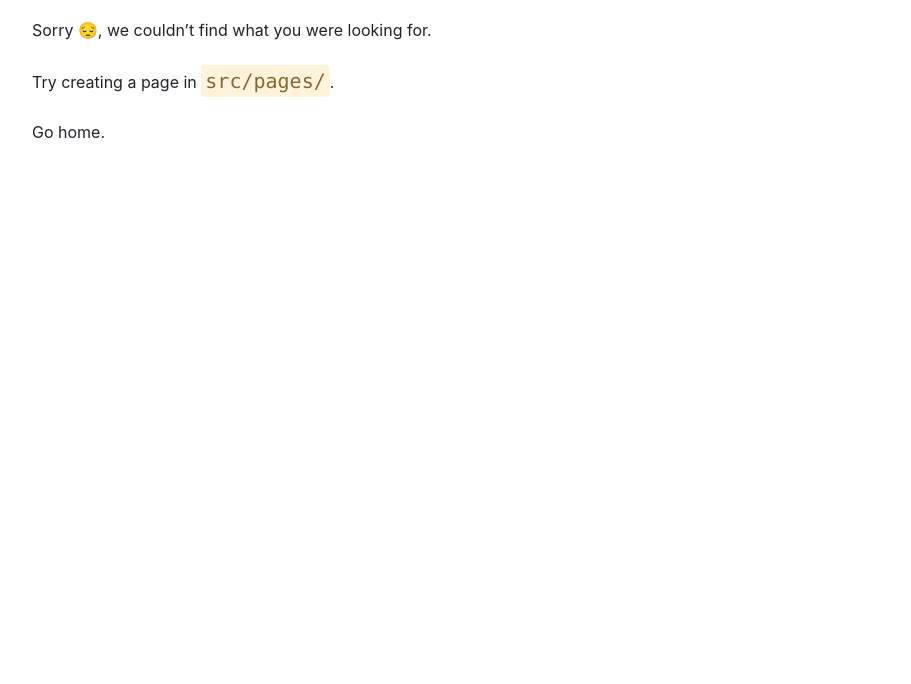
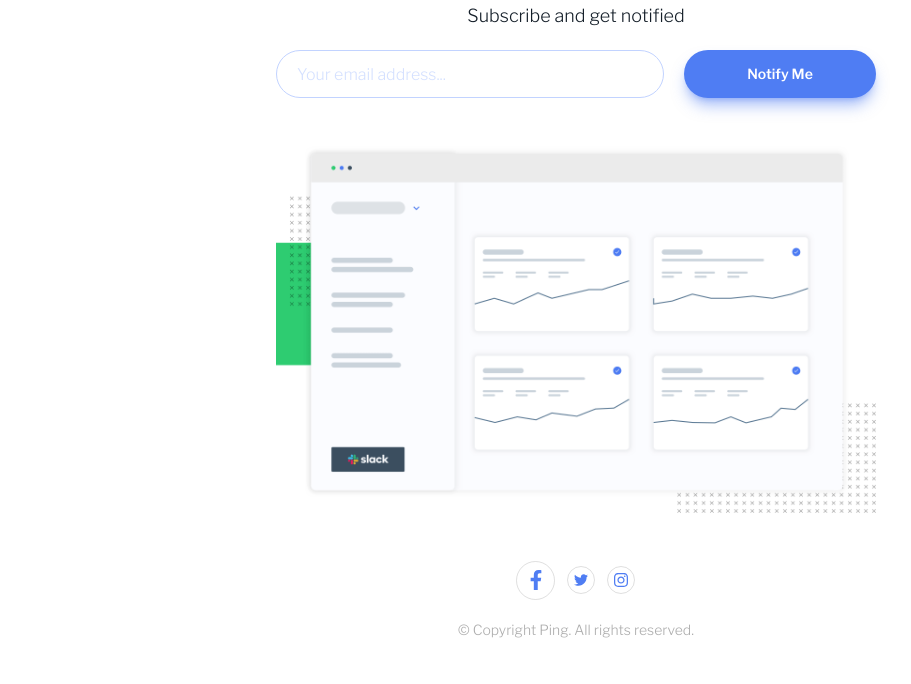
Before and after one commit to MuniruIssah/frontendmento-main, a Gatsby site: page /pages/ping-coming-soon in a window 1280 px wide. Before the commit this address had no page. Shown: the part 166-850 px from the top of the page, without its empty margins (64-975 px from the left). Before the commit the page ends 800 px from the top, so only its background shows below. Built offline with nearby package versions, Linux system fonts and the light colour scheme; Gatsby itself is replaced by a stand-in of ours.

Commit message:
Completes Ping Coming Soon

```diff
--- a/gatsby-browser.js
+++ b/gatsby-browser.js
@@ -53,3 +53,7 @@ import "@fontsource/open-sans"
 import "@fontsource/dm-serif-display"
 import "@fontsource/karla"
 import "@fontsource/karla/700.css"
+
+import "@fontsource/libre-franklin/300.css"
+import "@fontsource/libre-franklin/600.css"
+import "@fontsource/libre-franklin/700.css"
--- a/package.json
+++ b/package.json
@@ -24,6 +24,7 @@
     "@fontsource/karla": "^4.5.11",
     "@fontsource/kumbh-sans": "^4.5.12",
     "@fontsource/lexend-deca": "^4.5.14",
+    "@fontsource/libre-franklin": "^4.5.11",
     "@fontsource/manrope": "^4.5.13",
     "@fontsource/open-sans": "^4.5.14",
     "@fontsource/outfit": "^4.5.11",
--- /dev/null
+++ b/src/features/ping-coming-soon/components/ping-coming-soon-footer.js
@@ -0,0 +1,25 @@
+import React from 'react';
+import {FaFacebookF,FaTwitter,FaInstagram} from "react-icons/fa";
+
+const PingComingSoonFooter = () => {
+    return (
+        <footer className={'flex flex-col items-center gap-5'}>
+            <div className={'flex items-center gap-3'}>
+                <PingIconButton extraClasses={"p-[8.5px] h-full w-full"}><FaFacebookF/></PingIconButton>
+                <PingIconButton><FaTwitter/></PingIconButton>
+                <PingIconButton><FaInstagram/></PingIconButton>
+            </div>
+            <span className={'text-sm text-[#969696]/80'}>© Copyright Ping. All rights reserved.</span>
+        </footer>
+    );
+};
+
+export default PingComingSoonFooter;
+
+const PingIconButton=({children,extraClasses})=>{
+    return (
+        <div className={`h-7 w-7 p-1.5 flex items-center justify-center rounded-full border border-[#969696]/30  hover:border-[#4F7DF3] hover:bg-[#4F7DF3] cursor-pointer  text-[#4F7DF3] hover:text-white ${extraClasses}`}>
+            {children}
+        </div>
+    );
+}
--- /dev/null
+++ b/src/features/ping-coming-soon/components/ping-coming-soon-form.js
@@ -0,0 +1,48 @@
+import React, {useMemo, useState} from 'react';
+import {validateEmail} from "../helpers/validate-email";
+import {toast} from "react-toastify";
+
+const PingComingSoonForm = () => {
+    const [state,setState]=useState({
+        emailAddress:'',
+        emailError:''
+    })
+    const clearError=()=>{
+        setState({...state,emailError: ''});
+    }
+    const handleChange=({target:{name,value}})=>setState({...state,[name]:value})
+    const handleSubmit=(e)=>{
+        e.preventDefault();
+        clearError()
+        if(state.emailAddress==='') {
+            setState({...state, emailError: "Whoops! It looks like you forgot to add your email"})
+            return;
+        }
+
+        if(!validateEmail(state.emailAddress)) {
+            setState({...state, emailError: "Please provide a valid email address"})
+            return;
+        }
+
+        toast.success("You will be notified every now and then")
+
+        setInterval(()=>{
+            window.location.reload()
+        },2000)
+    }
+
+    const emailError=useMemo(()=>state.emailError.length>0?true:false,[state.emailError])
+
+
+    return (
+        <form className={'w-full flex flex-col md:flex-row items-stretch gap-5'} onSubmit={handleSubmit}>
+            <div className={'flex-1 flex flex-col gap-2 items-stretch '}>
+                <input type="text" name={'emailAddress'} onChange={handleChange} value={state.emailAddress} placeholder={emailError?'':'Your email address...'} className={`flex-1 rounded-full h-12 px-5 py-3 text-[#151F29] border ${emailError?'border-[#FF5263]':'border-[#C2D3FF] focus:border-[#969696]'}  placeholder:text-[#C2D3FF]/70 placeholder:font-light focus:outline-0  `}/>
+                {emailError&&<span className="w-full text-sm italic text-left text-[#FF5263]">{state.emailError}</span>}
+            </div>
+            <button type={"submit"} className="w-full text-white text-sm font-semibold bg-[#4F7DF3] hover:bg-[#4F7DF3]/80  md:w-48 rounded-full h-12 shadow-lg shadow-[#4F7DF3]/50 ">Notify Me</button>
+        </form>
+    );
+};
+
+export default PingComingSoonForm;
--- /dev/null
+++ b/src/features/ping-coming-soon/helpers/validate-email.js
@@ -0,0 +1,9 @@
+export const validateEmail=(input)=> {
+    let validRegex = /^[a-zA-Z0-9.!#$%&'*+/=?^_`{|}~-]+@[a-zA-Z0-9-]+(?:\.[a-zA-Z0-9-]+)*$/;
+    if (input.match(validRegex)) {
+        return true;
+    } else {
+        return false;
+    }
+
+}
--- /dev/null
+++ b/src/pages/pages/ping-coming-soon/index.js
@@ -0,0 +1,30 @@
+import React from 'react';
+import logo from '../../../features/ping-coming-soon/images/logo.svg'
+import illustration from '../../../features/ping-coming-soon/images/illustration-dashboard.png'
+import PingComingSoonFooter from "../../../features/ping-coming-soon/components/ping-coming-soon-footer";
+import PingComingSoonForm from "../../../features/ping-coming-soon/components/ping-coming-soon-form";
+import {ToastContainer} from "react-toastify";
+const Index = () => {
+    return (
+        <div className={'pingComingSoon w-[100vw] min-h-[100vh] flex justify-start items-center py-6'}>
+            <main className={'max-w-screen-sm mx-auto p-5 flex flex-col items-center text-center gap-16 md:gap-12'}>
+            {/*LOGO*/}
+                <div className={'w-full flex flex-col items-center gap-7 md:gap-10'}>
+                    <img src={logo} alt="" className="w-20"/>
+                    <div className="w-full flex flex-col gap-5">
+                        <h1 className={'text-3xl md:text-4xl'}><span className={'text-[#969696] font-light'}>We are launching</span> <span className={'font-bold text-[#151F29]'}>soon!</span></h1>
+                        <span className="text-lg text-[#151F29] font-light">Subscribe and get notified</span>
+                        <PingComingSoonForm/>
+                    </div>
+                </div>
+
+                <img src={illustration} alt="" className="w-full"/>
+
+                <PingComingSoonFooter/>
+            </main>
+            <ToastContainer/>
+        </div>
+    );
+};
+
+export default Index;
--- a/src/styles/global.css
+++ b/src/styles/global.css
@@ -356,3 +356,8 @@ svg {
         background-repeat: no-repeat;
     }
 }
+
+/*PING COMING SOON*/
+.pingComingSoon{
+    font-family: "Libre Franklin", sans-serif;
+}
```
Also changed, not shown: src/utils/index.js (+8 -0 lines), src/features/ping-coming-soon/images/illustration-dashboard.png (added), src/features/ping-coming-soon/images/logo.svg (added), src/images/designs/pingComingSoon.jpg (added), src/pages/pages/ping-coming-soon/README.md (added), src/pages/pages/ping-coming-soon/screenshot.png (added), src/pages/pages/ping-coming-soon/screenshot1.png (added), src/pages/pages/ping-coming-soon/screenshot_mobile.png (added), src/pages/pages/ping-coming-soon/screenshot_mobile1.png (added), 1 other file.
